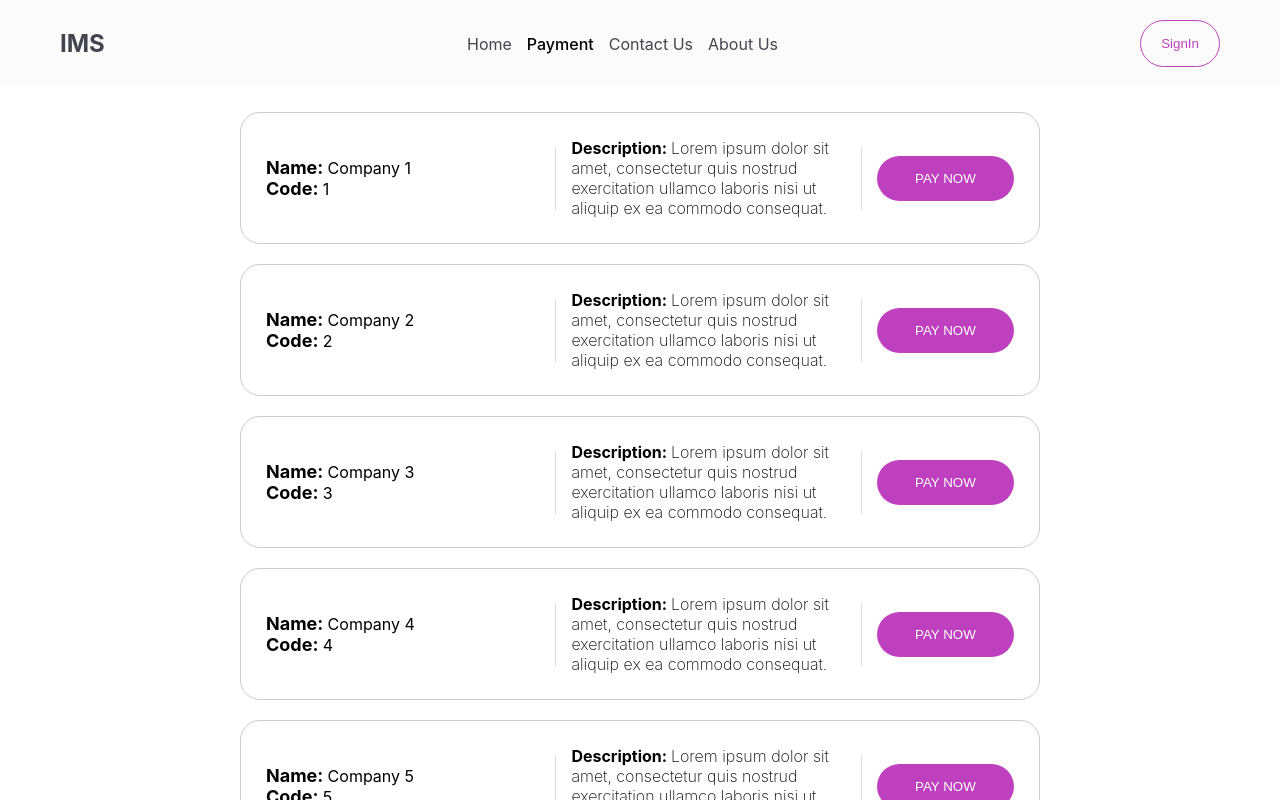
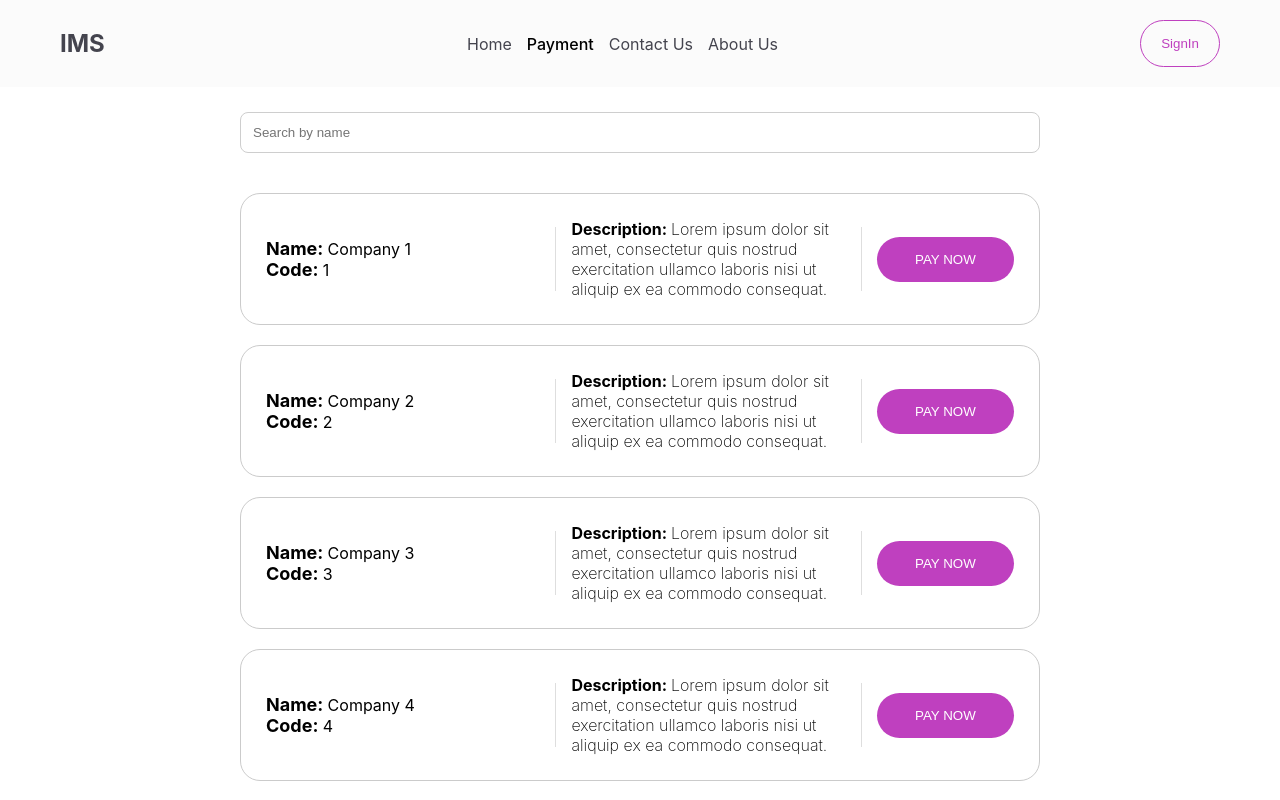
Before and after one commit to NatiG100/income-management-system, a Next.js app: page / in a window 1280 px wide. Shown: the top 800 px of the page. Built offline with nearby package versions, Linux system fonts and the light colour scheme.

Commit message:
dashboard in progress

```diff
--- a/package.json
+++ b/package.json
@@ -12,8 +12,10 @@
     "@emotion/react": "^11.8.2",
     "@emotion/styled": "^11.8.1",
     "@svgr/webpack": "^6.2.1",
+    "chart.js": "^3.0.0",
     "next": "12.1.4",
     "react": "18.0.0",
+    "react-chartjs-2": "^4.0.1",
     "react-dom": "18.0.0"
   },
   "devDependencies": {
--- a/src/components/UIComponents/Input/index.jsx
+++ b/src/components/UIComponents/Input/index.jsx
@@ -7,7 +7,7 @@ import {
 const Input = ({ disabled = false, type, placeholder, label, setValue, value }) => {
     return (
         <StyledInput>
-            <StyledInputLabel>{label}</StyledInputLabel>
+            {label && <StyledInputLabel>{label}</StyledInputLabel>}
             <StyledInputItem
                 type={type}
                 placeholder={placeholder}
--- a/src/components/pageComponents/CompanyList/PaymentForm/PaymentMethod/style.js
+++ b/src/components/pageComponents/CompanyList/PaymentForm/PaymentMethod/style.js
@@ -14,8 +14,11 @@ height:100% ;
 overflow-y:auto ;
 `;
 export const StyledPaymentMethod = styled.div`
+    height:110px ;
+
     background-color:#ededed ;
     display:grid ;
+    grid-template-rows:max-content 1fr;
     gap:10px;
     padding:15px ;
     border-radius:10px ;
@@ -33,8 +36,14 @@ export const StyledPaymentMethod = styled.div`
     }
     p{
         color: #ababab;
+        text-overflow:ellipsis ;
+        overflow:hidden ;
+        display: -webkit-box !important;
+  -webkit-line-clamp: 2;
+  -webkit-box-orient: vertical;
+  white-space: normal;
     }
-`;
+    `;
 
 export const StyledContainer = styled.div`
     display:grid ;
--- a/src/components/pageComponents/CompanyList/PaymentForm/style.js
+++ b/src/components/pageComponents/CompanyList/PaymentForm/style.js
@@ -13,9 +13,16 @@ export const StyledBottomSection = styled.div`
     grid-template-columns:1fr 1fr ;
     gap:10px;
     align-items:center ;
+    justify-content:center ;
+    div{
+        align-self: center;
+        input{
+            margin-bottom:0px ;
+        }
+    }
     button{
-        align-self:flex-end ;
         margin-left:10px ;
         font-size:16px ;
+        align-self: flex-end;
     }
 `;
--- a/src/components/pageComponents/CompanyList/index.jsx
+++ b/src/components/pageComponents/CompanyList/index.jsx
@@ -5,15 +5,24 @@ import PaymentForm from './PaymentForm';
 import { StyledCompanyList } from './style'
 import companies from '../../../data/companies';
 import Feedback from '../../UIComponents/Feedback';
+import Input from '../../UIComponents/Input';
 const CompanyList = () => {
     const [open, setOpen] = useState(false);
     const [selectedCompany, setSelectedCompany] = useState(null);
+    const [query, setQuery] = useState("");
     const openModal = (open, companyIndex) => () => {
         setSelectedCompany(companies[companyIndex]);
         setOpen(open);
     }
     const [openSuccess, setOpensuccess] = useState(false);
     const [openError, setOpenError] = useState(false);
+    const filterByName = (companies) => {
+        const c = "";
+
+        return companies.filter((company) =>
+            (company.name.toLowerCase().includes(query.toLowerCase().toString()))
+        );
+    }
     return (
         <StyledCompanyList>
             {openSuccess &&
@@ -39,7 +48,13 @@ const CompanyList = () => {
                         setOpensuccess={setOpensuccess}
                     />
                 </Modal>}
-            {companies.map((company, companyIndex) => (
+            <Input
+                value={query}
+                setValue={(value) => { setQuery(value) }}
+                placeholder="Search by name"
+                type="text"
+            />
+            {filterByName(companies).map((company, companyIndex) => (
                 <Company
                     key={company.code}
                     code={company.code}
--- a/src/components/pageComponents/CompanyList/style.js
+++ b/src/components/pageComponents/CompanyList/style.js
@@ -5,4 +5,7 @@ export const StyledCompanyList = styled.div`
     margin-left:auto ;
     margin-right:auto;
     margin-top:25px ;
+    input{
+        margin-bottom:40px ;
+    }
 `;
--- a/src/components/pageComponents/DashboardContent/index.jsx
+++ b/src/components/pageComponents/DashboardContent/index.jsx
@@ -63,7 +63,6 @@ const DashboardContent = () => {
                             datasets: [{
                                 data: [{ y: 40, x: "2011" }, { y: 15, x: "2012" }, { y: 90, x: "2013" }, { y: 20, x: "2014" }],
                                 borderWidth: 1,
-                                borderJoinStyle:
                             },]
                         }}
                         height={100}
--- a/src/components/pageComponents/shared/Navbar/index.jsx
+++ b/src/components/pageComponents/shared/Navbar/index.jsx
@@ -6,8 +6,9 @@ import {
     StyledNavItem,
 } from './style';
 import RoundButton from '../../../UIComponents/RoundButton';
+import Input from '../../../UIComponents/Input';
 
-const Navbar = () => {
+const Navbar = ({ query, setQuery }) => {
     return (
         <StyledNavbar>
             <StyledBrand>IMS</StyledBrand>
--- a/src/components/pageComponents/shared/Navbar/style.js
+++ b/src/components/pageComponents/shared/Navbar/style.js
@@ -13,6 +13,9 @@ export const StyledNavbar = styled.div`
     justify-content:space-between ;
     align-items:center ;
     background-color:#fbfbfb ;
+    input{
+        width:300px ;
+    }
 `;
 export const StyledBrand = styled.h2`
     color:#44444e;
@@ -22,6 +25,7 @@ export const StyledNavigation = styled.div`
     display:flex ;
     gap:15px;
     align-items:center ;
+    justify-self:flex-end ;
 `;
 export const StyledNavItem = styled.a`
     color:#44444e;
--- a/src/data/companies.js
+++ b/src/data/companies.js
@@ -10,30 +10,26 @@ const companies = [
                 title: "Method 1",
                 accountNumber: "1-1",
                 description: "Lorem ipsum dolor sit amet, consectetur quis " +
-                    "nostrud exercitation ullamco laboris nisi " +
-                    "ut aliquip ex ea commodo consequat.",
+                    "nostrud exercitation ullamco laboris nisi "
             },
             {
                 title: "Method 2",
                 accountNumber: "1-2",
                 description: "Lorem ipsum dolor sit amet, consectetur quis " +
-                    "nostrud exercitation ullamco laboris nisi " +
-                    "ut aliquip ex ea commodo consequat.",
+                    "nostrud exercitation ullamco laboris nisi "
             },
             {
                 title: "Method 3",
                 accountNumber: "1-3",
                 description: "Lorem ipsum dolor sit amet, consectetur quis " +
-                    "nostrud exercitation ullamco laboris nisi " +
-                    "ut aliquip ex ea commodo consequat.",
+                    "nostrud exercitation ullamco laboris nisi "
             },
             {
                 title: "Method 4",
                 accountNumber: "1-4",
                 description: "Lorem ipsum dolor sit amet, consectetur quis " +
-                    "nostrud exercitation ullamco laboris nisi " +
-                    "ut aliquip ex ea commodo consequat.",
-            }
+                    "nostrud exercitation ullamco laboris nisi "
+            },
         ]
     },
     {
@@ -47,29 +43,25 @@ const companies = [
                 title: "Method 1",
                 accountNumber: "2-1",
                 description: "Lorem ipsum dolor sit amet, consectetur quis " +
-                    "nostrud exercitation ullamco laboris nisi " +
-                    "ut aliquip ex ea commodo consequat.",
+                    "nostrud exercitation ullamco laboris nisi "
             },
             {
                 title: "Method 2",
                 accountNumber: "2-2",
                 description: "Lorem ipsum dolor sit amet, consectetur quis " +
-                    "nostrud exercitation ullamco laboris nisi " +
-                    "ut aliquip ex ea commodo consequat.",
+                    "nostrud exercitation ullamco laboris nisi "
             },
             {
                 title: "Method 3",
                 accountNumber: "2-3",
                 description: "Lorem ipsum dolor sit amet, consectetur quis " +
-                    "nostrud exercitation ullamco laboris nisi " +
-                    "ut aliquip ex ea commodo consequat.",
+                    "nostrud exercitation ullamco laboris nisi "
             },
             {
                 title: "Method 4",
                 accountNumber: "2-4",
                 description: "Lorem ipsum dolor sit amet, consectetur quis " +
-                    "nostrud exercitation ullamco laboris nisi " +
-                    "ut aliquip ex ea commodo consequat.",
+                    "nostrud exercitation ullamco laboris nisi "
             }
         ]
     },
```
Also changed, not shown: pages/admin/index.js (+5 -3 lines), src/components/pageComponents/DashboardContent/style.js (added, +33 -0 lines), 2 other files (tests, documents, lock files or other folders).
